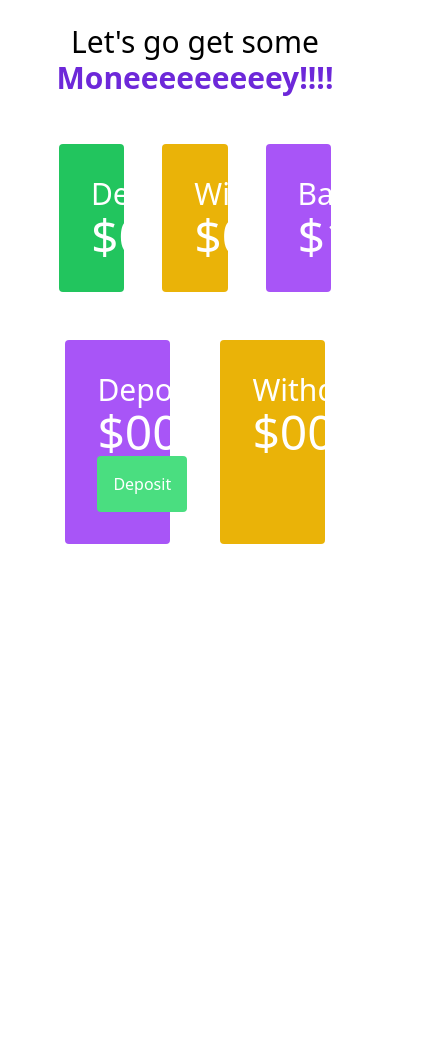
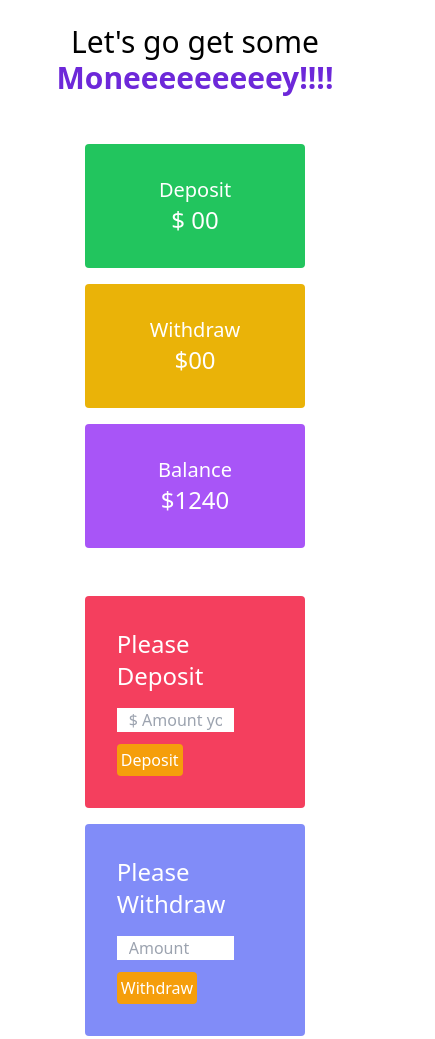
Before and after one commit to RHN007/bank-website, a plain HTML site: page bank.html in a window 390 px wide. Shown: the whole page, 435 px wide, since content can reach past the window. Before the commit the page ends 844 px from the top, so only its background shows below. Drawn offline with nearby package versions, Linux system fonts and the light colour scheme.

Commit message:
changing deposit amount

```diff
--- a/bank.html
+++ b/bank.html
@@ -13,33 +13,34 @@
        </header>
     <main>
            <section class="m-12">
-                <div class="grid grid-cols-3 gap-4 text-white">
+                <div class="grid grid-cols-1 md:grid-cols-3 gap-4 text-white">
                     <div class="bg-green-500 w-9/12 mx-auto p-8 rounded text-center">
-                        <h2 class="text-3xl">Deposit</h2>
-                        <h4 class="text-5xl text-bold">$00</h4>
+                        <h2 class="text-xl md:text-3xl">Deposit</h2>
+                        <h4  class="text-2xl md:text-5xl md:text-bold">$ <span id="deposit-total">00</span> </h4>
                     </div>
                     <div class="bg-yellow-500 w-9/12 mx-auto p-8 rounded text-center">
-                        <h2 class="text-3xl">Withdraw</h2>
-                        <h4 class="text-5xl text-bold">$00</h4>
+                        <h2 class="text-xl md:text-3xl">Withdraw</h2>
+                        <h4 class="text-2xl md:text-5xl md:text-bold">$00</h4>
                     </div>
                     <div class="bg-purple-500 w-9/12 mx-auto p-8 rounded text-center">
-                        <h2 class="text-3xl">Balance</h2>
-                        <h4 class="text-5xl text-bold">$1240</h4>
+                        <h2 class="text-xl md:text-3xl">Balance</h2>
+                        <h4 class="text-2xl md:text-5xl md:text-bold">$1240</h4>
                     </div>
 
                 </div>
            </section>
     <!-- Deposit & Withdraw  -->
     <section class="m-12">
-        <div class="grid grid-cols-2 gap-4 text-white">
-            <div class="bg-purple-500 w-9/12 mx-auto p-8 rounded text-center">
-                <h2 class="text-3xl">Deposit</h2>
-                <h4 class="text-5xl text-bold">$00</h4>
-                <button class="bg-green-400 text-white rounded p-4">Deposit</button>
+        <div class="grid grid-cols-1 md:grid-cols-2 gap-4 ">
+            <div class="bg-rose-500 w-9/12 mx-auto p-8 rounded ">
+                <h2 class="text-2xl md:text-5xl md:text-bold mb-4 text-white">Please Deposit</h2>
+                <input class="w-9/12 block px-3 mb-3" type="text" name="" id="deposit-field" placeholder="$ Amount you want to Deposit">
+                <button id="btn-deposit" class="rounded bg-amber-500 text-white p-1" type="submit">Deposit</button>
             </div>
-            <div class="bg-yellow-500 w-9/12 mx-auto p-8 rounded text-center">
-                <h2 class="text-3xl">Withdraw</h2>
-                <h4 class="text-5xl text-bold">$00</h4>
+            <div class="bg-indigo-400 w-9/12 mx-auto p-8 rounded ">
+                <h2 class="text-2xl md:text-5xl md:text-bold mb-4 text-white">Please Withdraw</h2>
+                <input class="w-9/12 block px-3 mb-3" type="number" name="" id="" placeholder="Amount">
+                <button id="btn-withdraw" class="rounded bg-amber-500 text-white p-1" type="submit">Withdraw</button>
             </div>
 
 
@@ -51,5 +52,7 @@
 
     </main>
 
+
+    <script src="js/deposit.js"></script>
 </body>
 </html>
--- /dev/null
+++ b/js/deposit.js
@@ -0,0 +1,14 @@
+//step 1: add event listener to the deposit button
+document.getElementById('btn-deposit').addEventListener('click', function(){
+    //step 2: get the deposit amount from the deposit input field :
+    const depositField = document.getElementById('deposit-field');
+    const depositAmount = depositField.value;
+
+    //step: 3 Get the current deposit amount ;
+    //For non-input(Element other than input , textarea) use innerText to get the text
+    const depositTotalElement = document.getElementById('deposit-total');
+    const depositTotal = depositTotalElement.innerText;
+    depositTotalElement.innerText = depositAmount;
+
+
+})
```
